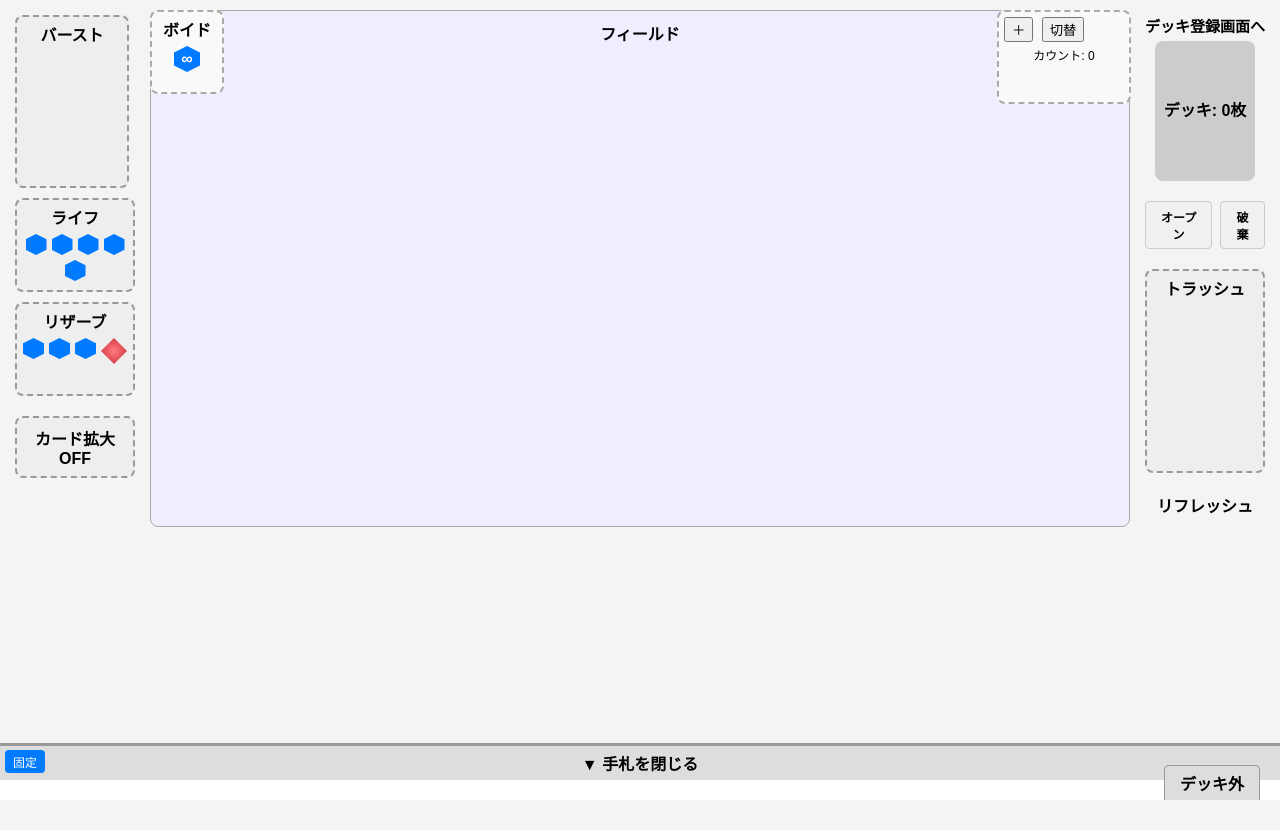
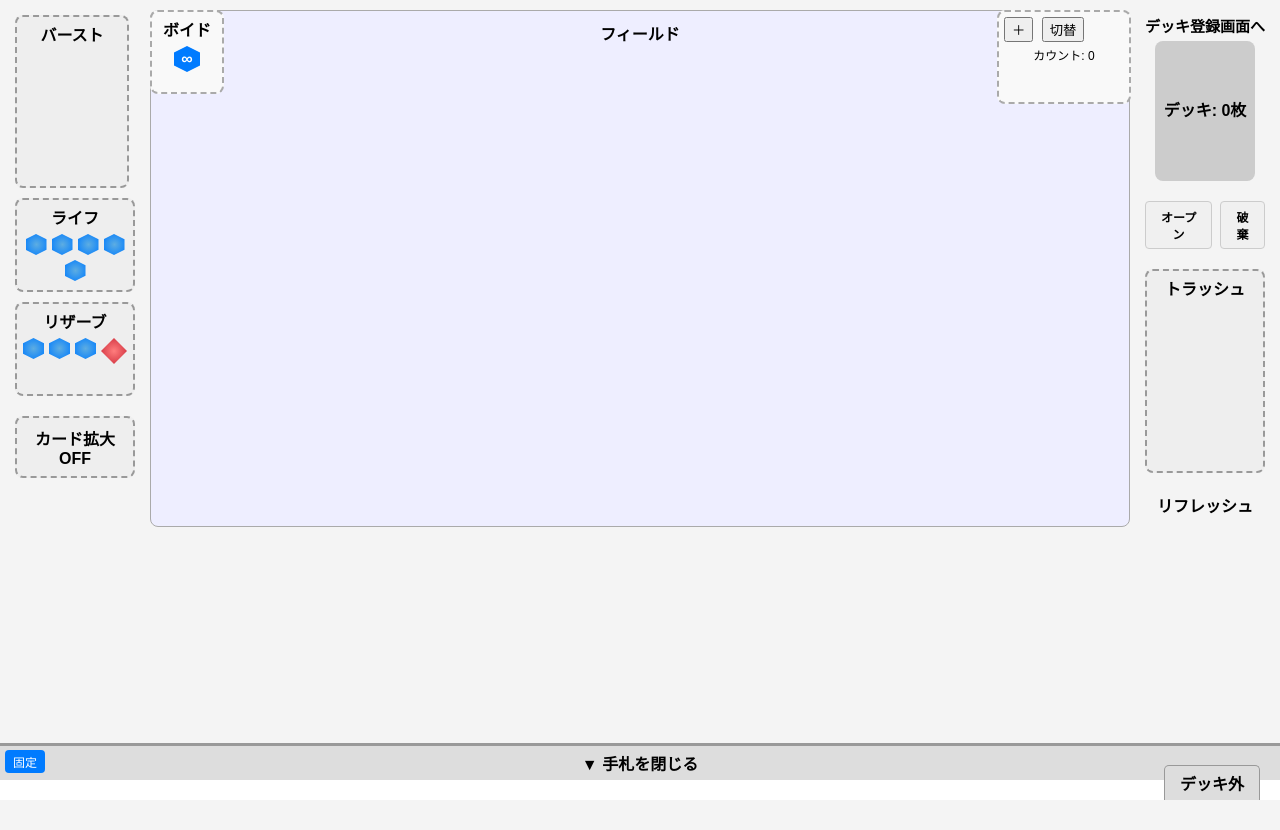
Before and after one commit to m2task/E_BSP, a plain HTML site: page battle.html in a window 1280 px wide. Drawn offline with Linux system fonts and the light colour scheme.

```diff
--- a/battle.css
+++ b/battle.css
@@ -185,7 +185,8 @@ body {
       z-index: 10; /* コアを重疲労ボタンより前面に表示 */
     }
     .core.blue {
-      background: #007bff;
+      /* 立体感を出すためのグラデーション */
+      background: radial-gradient(circle at 50% 50%, #5dade2, #007bff);
       clip-path: polygon(50% 0%, 100% 25%, 100% 75%, 50% 100%, 0% 75%, 0% 25%); /* 六角形 */
       width: 21px;
       height: 21px;
```
